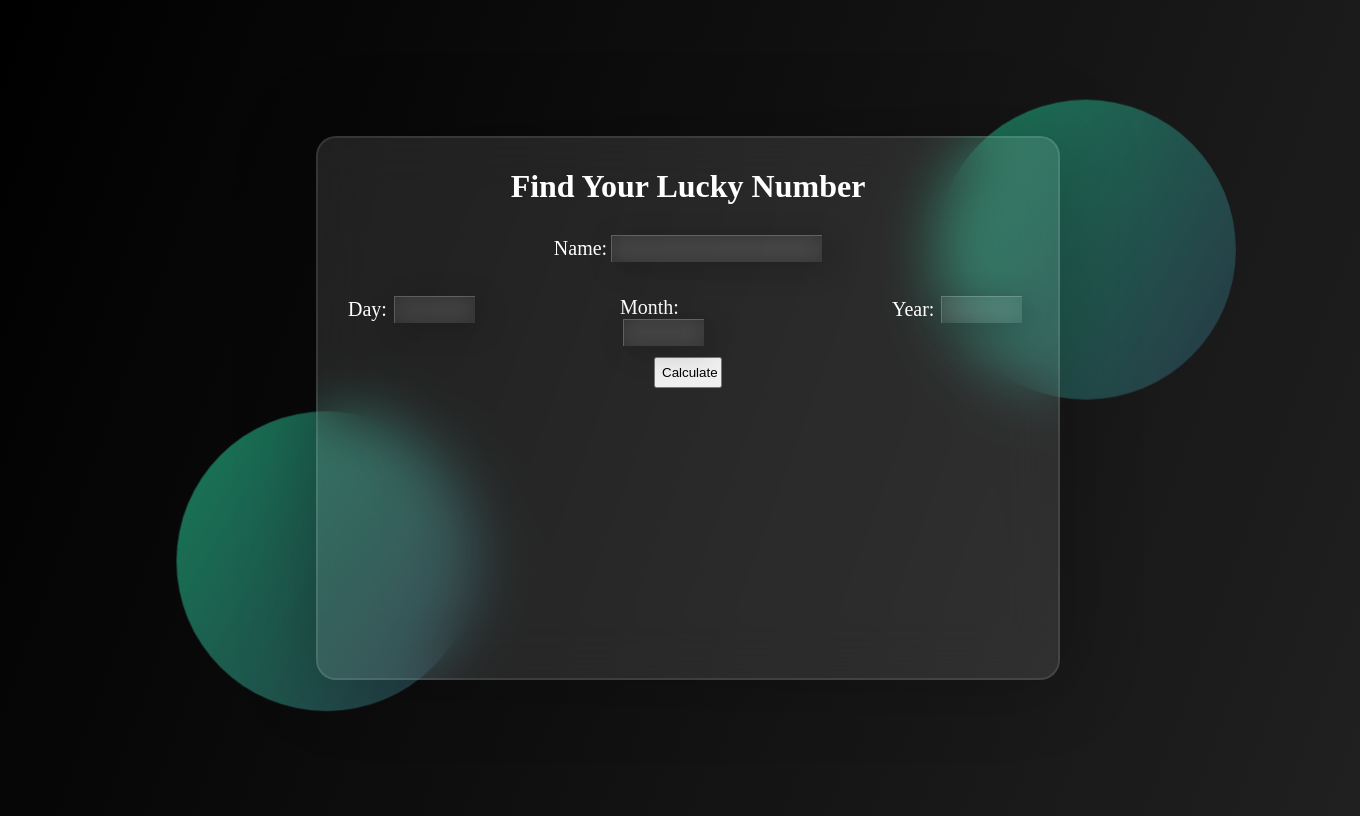
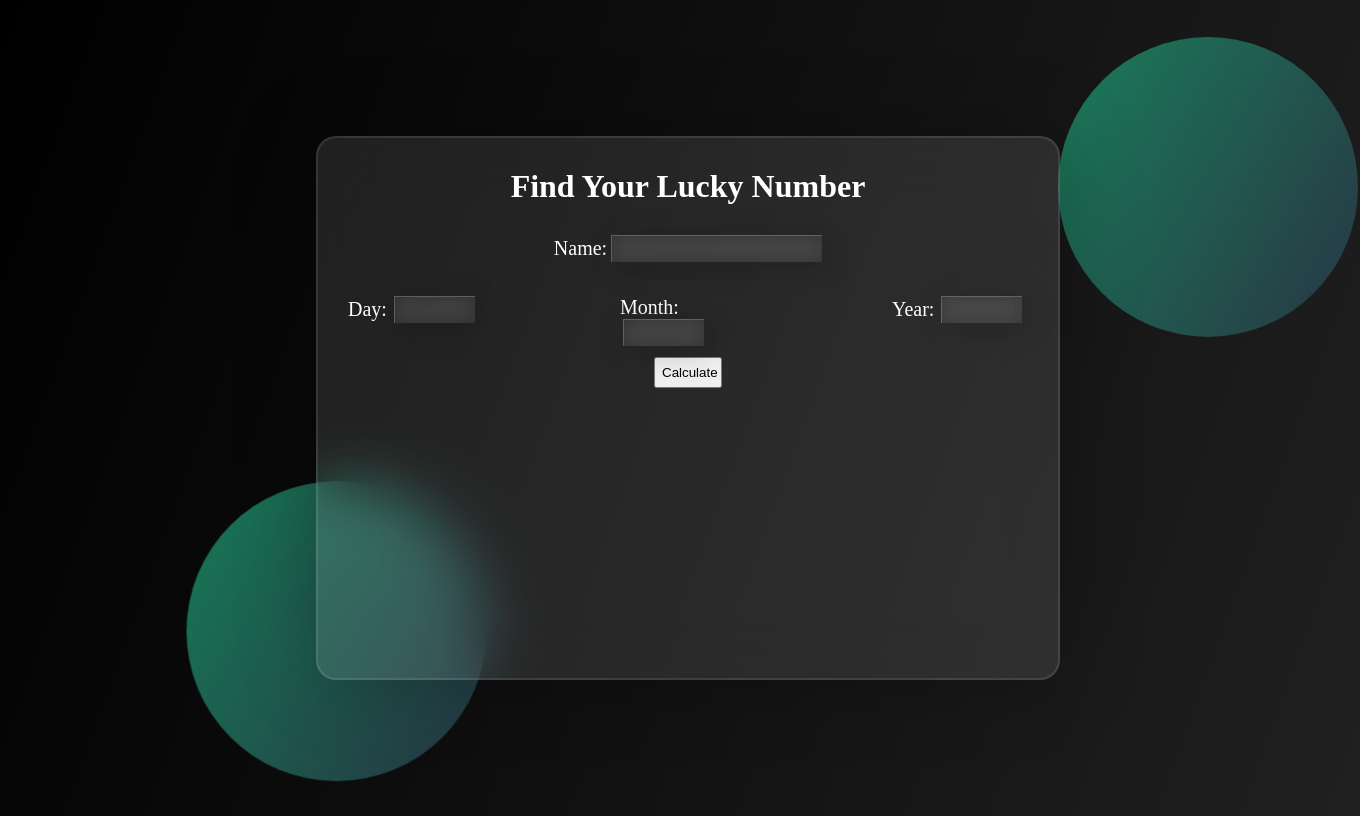
Before and after one commit to krssrinivas7/luckynumber, a Flask app: page / in a window 1360 px wide. Run offline with Flask 3, Linux system fonts and the light colour scheme.

Commit message:
changed background circle position and animation delay

```diff
--- a/templates/index.html
+++ b/templates/index.html
@@ -37,8 +37,7 @@
 .circle-1 {
     height: 300px;
     width: 300px;
-    top: 60px;
-    left: -10px;
+    top: 130px;
     opacity: 0.8;
     animation-timing-function: cubic-bezier(0.54, 0.085, 0.5, 0.92);
     animation-iteration-count: infinite;
@@ -54,15 +53,15 @@
 .circle-2 {
     height: 300px;
     width: 300px;
-    bottom: 220px;
-    right: -600px;
+    bottom: 288px;
+    right: -720px;
     opacity: 0.8;
-    animation-timing-function: cubic-bezier(0.54, 0.085, 0.5, 0.92);
+    animation-timing-function: cubic-bezier(0.51, 0.07, 0.43, 0.98);
     animation-iteration-count: infinite;
     animation-name: float;
     -webkit-animation-name: float;
     animation-duration: 6s;
-    -webkit-animation-duration: 6s;
+    -webkit-animation-duration: 3s;
     -webkit-animation-delay: 2s;
     animation-delay: 2s;
     animation-direction: alternate;
```
